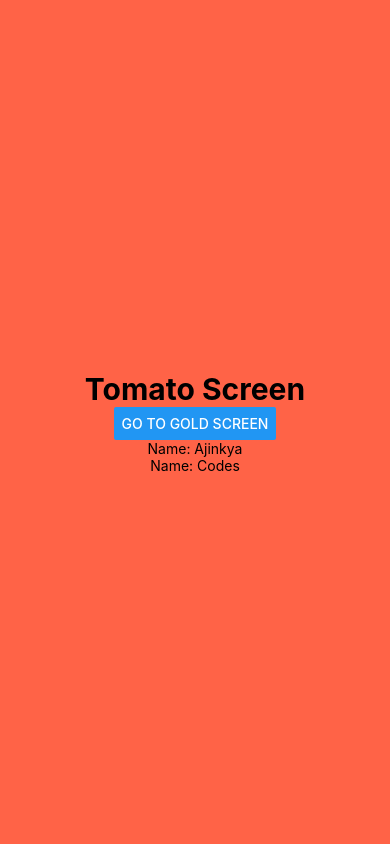
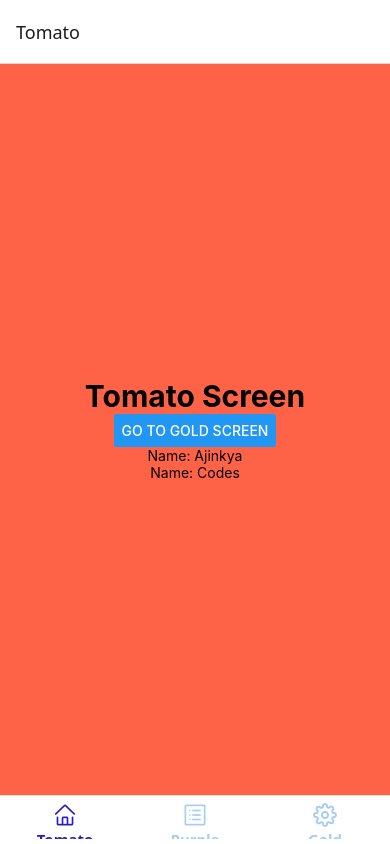
Before and after one commit to ajinkyacodes/rn-ui-design, a React Native app: screen / in a window 390 px wide. Built offline with nearby package versions, Linux system fonts and the light colour scheme.

Commit message:
Bottom Tabs implemented with icons and styling

```diff
--- a/App.tsx
+++ b/App.tsx
@@ -1,11 +1,12 @@
 import { StyleSheet } from 'react-native';
 import MainStackNavigator from './src/navigation/MainStackNavigator';
 import { NavigationContainer } from '@react-navigation/native';
+import MyTabs from './src/navigation/BottomTabs';
 
 export default function App() {
 	return (
 		<NavigationContainer>
-			<MainStackNavigator />
+			<MyTabs />
 		</NavigationContainer>
 	);
 }
--- a/package.json
+++ b/package.json
@@ -9,6 +9,7 @@
     "web": "expo start --web"
   },
   "dependencies": {
+    "@react-navigation/bottom-tabs": "^7.4.2",
     "@react-navigation/native": "^7.1.14",
     "@react-navigation/stack": "^7.4.2",
     "expo": "~53.0.17",
@@ -16,11 +17,11 @@
     "lottie-react-native": "7.2.2",
     "react": "19.0.0",
     "react-native": "0.79.5",
+    "react-native-gesture-handler": "~2.24.0",
     "react-native-safe-area-context": "5.4.0",
     "react-native-screens": "~4.11.1",
     "react-native-size-matters": "^0.4.2",
-    "react-native-svg": "15.11.2",
-    "react-native-gesture-handler": "~2.24.0"
+    "react-native-svg": "15.11.2"
   },
   "devDependencies": {
     "@babel/core": "^7.25.2",
--- /dev/null
+++ b/src/navigation/BottomTabs.tsx
@@ -0,0 +1,59 @@
+import { createBottomTabNavigator } from '@react-navigation/bottom-tabs';
+import TomatoScreen from '../pages/TomatoScreen';
+import PurpleScreen from '../pages/PurpleScreen';
+import GoldScreen from '../pages/GoldScreen';
+import AntDesign from '@expo/vector-icons/AntDesign';
+import Feather from '@expo/vector-icons/Feather';
+
+const Tab = createBottomTabNavigator();
+
+function MyTabs() {
+	return (
+		<Tab.Navigator
+			screenOptions={{
+				tabBarActiveTintColor: '#2b1ccb',
+				tabBarInactiveTintColor: '#A7CCF6',
+				tabBarStyle: {
+					backgroundColor: '#fff',
+				},
+				tabBarLabelStyle: {
+					fontSize: 15,
+					fontWeight: 'bold',
+				},
+			}}
+		>
+			<Tab.Screen
+				options={{
+					title: 'Tomato',
+					tabBarIcon: ({ color, focused, size }) => {
+						return <AntDesign name='home' size={24} color={color} />;
+					},
+				}}
+				name='TomatoScreen'
+				component={TomatoScreen}
+			/>
+			<Tab.Screen
+				options={{
+					title: 'Purple',
+					tabBarIcon: ({ color, focused, size }) => {
+						return <AntDesign name='profile' size={24} color={color} />;
+					},
+				}}
+				name='PurpleScreen'
+				component={PurpleScreen}
+			/>
+			<Tab.Screen
+				options={{
+					title: 'Gold',
+					tabBarIcon: ({ color, focused, size }) => {
+						return <Feather name='settings' size={24} color={color} />;
+					},
+				}}
+				name='GoldScreen'
+				component={GoldScreen}
+			/>
+		</Tab.Navigator>
+	);
+}
+
+export default MyTabs;
--- a/src/pages/GoldScreen.tsx
+++ b/src/pages/GoldScreen.tsx
@@ -16,7 +16,7 @@ const GoldScreen = () => {
 				title='Go to Purple Screen'
 				onPress={() => navigation.navigate('PurpleScreen')}
 			/>
-			<Text>Hello, {params.name}</Text>
+			<Text>Hello, {params?.name}</Text>
 		</View>
 	);
 };
```
Also changed, not shown: 1 other file (tests, documents, lock files or other folders).
